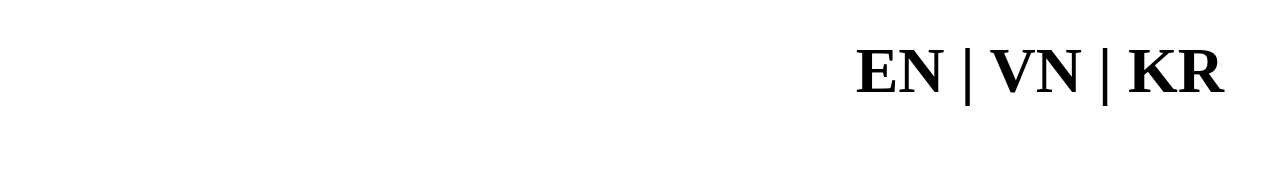
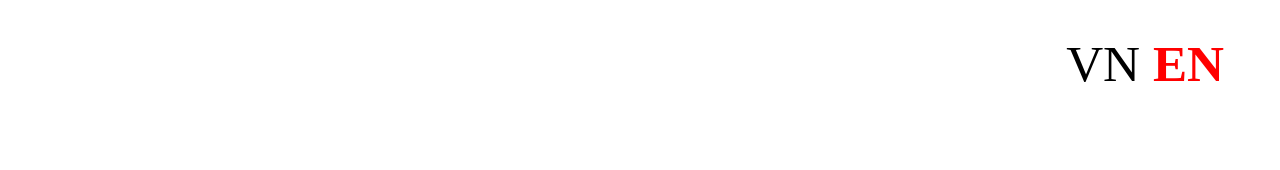
Before and after one commit to Kiiiiiiiiiiiiiiiiiii/Survey, a Vue app in the folder survey-client/: page /main in a window 1280 px wide. Shown: the top 170 px of the page. Built offline with nearby package versions, Linux system fonts and the light colour scheme; the HTML template or start-up script is replaced by a standard one; a web font is replaced by a local one.

Commit message:
다국어 버튼 수정사항 적용

```diff
--- a/survey-client/src/components/LanguageBtn.vue
+++ b/survey-client/src/components/LanguageBtn.vue
@@ -1,18 +1,43 @@
 <template>
     <div class="locale">
-        <span @click="$i18n.locale='en'"><b>EN | </b></span>
-        <span @click="$i18n.locale='vn'"><b>VN | </b></span>
-        <span @click="$i18n.locale='ko'"><b>KR</b></span>
+        <span class="langStyle" v-show="showLangBtn" @click="changeLocale('ko')" :style="{ color: nowlocale === 'ko' ? 'red' : 'black', 'font-weight': nowlocale === 'ko' ? 'bold' : 'normal' }"> KR </span>
+        <span class="langStyle" v-show="!showLangBtn" @click="changeLocale('vn')" :style="{ color: nowlocale === 'vn' ? 'red' : 'black', 'font-weight': nowlocale === 'vn' ? 'bold' : 'normal' }">VN </span>
+        <span class="langStyle" @click="changeLocale('en')" :style="{ color: nowlocale === 'en' ? 'red' : 'black', 'font-weight': nowlocale === 'en' ? 'bold' : 'normal' }"> EN</span>
     </div>
 </template>
 <script>
-
+export default {
+    data(){
+        return {
+            korean: true,
+            nowlocale: 'en'
+        }
+    },
+    methods: {
+      changeLocale(locale) {
+          this.$i18n.locale = locale
+          this.nowlocale = locale
+      }
+    },
+    computed: {
+        showLangBtn() {
+            if (this.$route.query.branchId == 1) {
+                return true
+            } else {
+                return false
+            }
+        }
+    }
+}
 </script>
 
 <style scoped>
 .locale{
     text-align: right;
-    font-size: 5vw; /*화면 폭의 5%크기로 버튼 텍스트 조절*/
+    font-size: 4vw; /*화면 폭의 5%크기로 버튼 텍스트 조절*/
     padding: 2% 5%; /*//화면 폭 2%높이 및 5%너비로 버튼 조절*/
 }
+.langStyle{
+    font-weight: bold;
+}
 </style>
```
